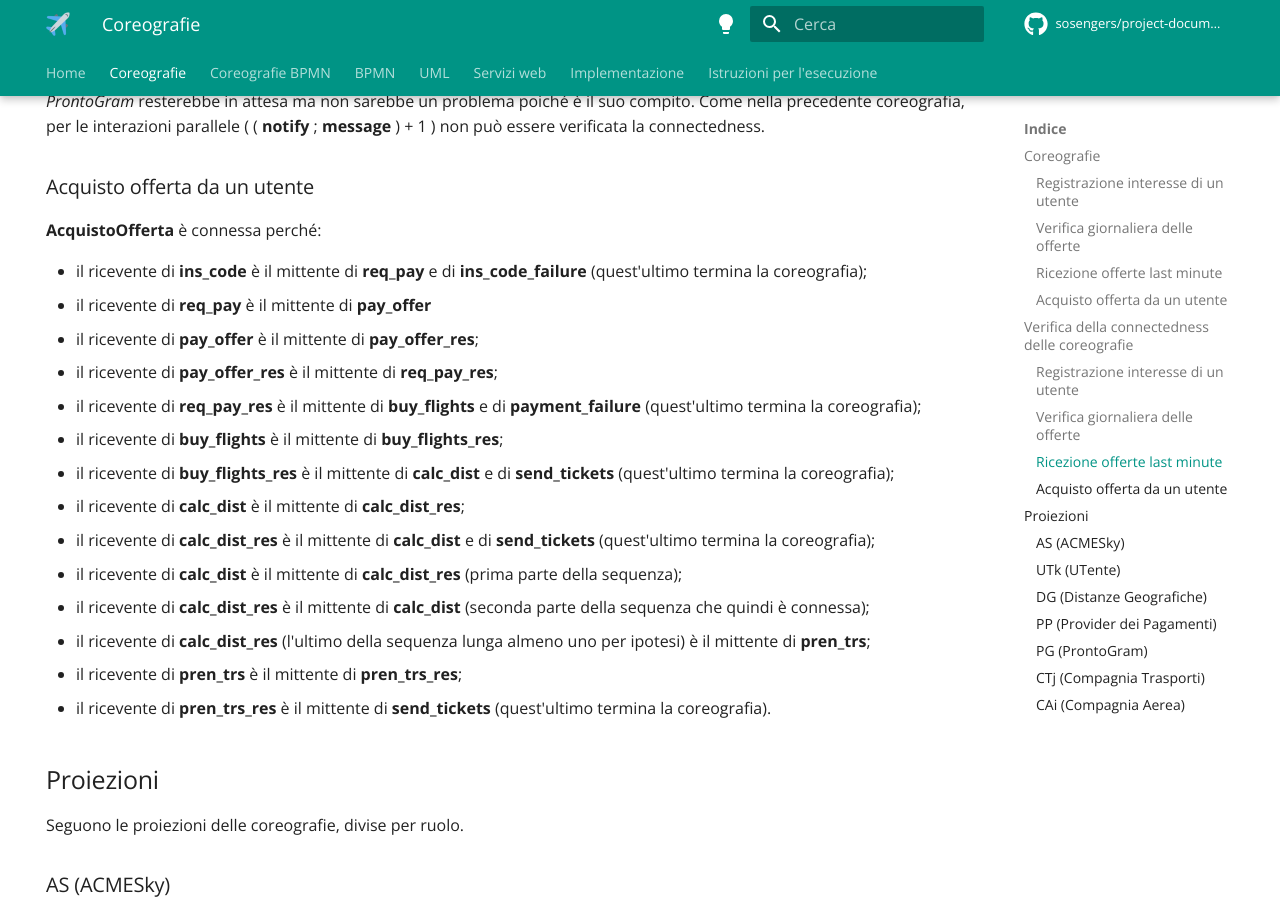
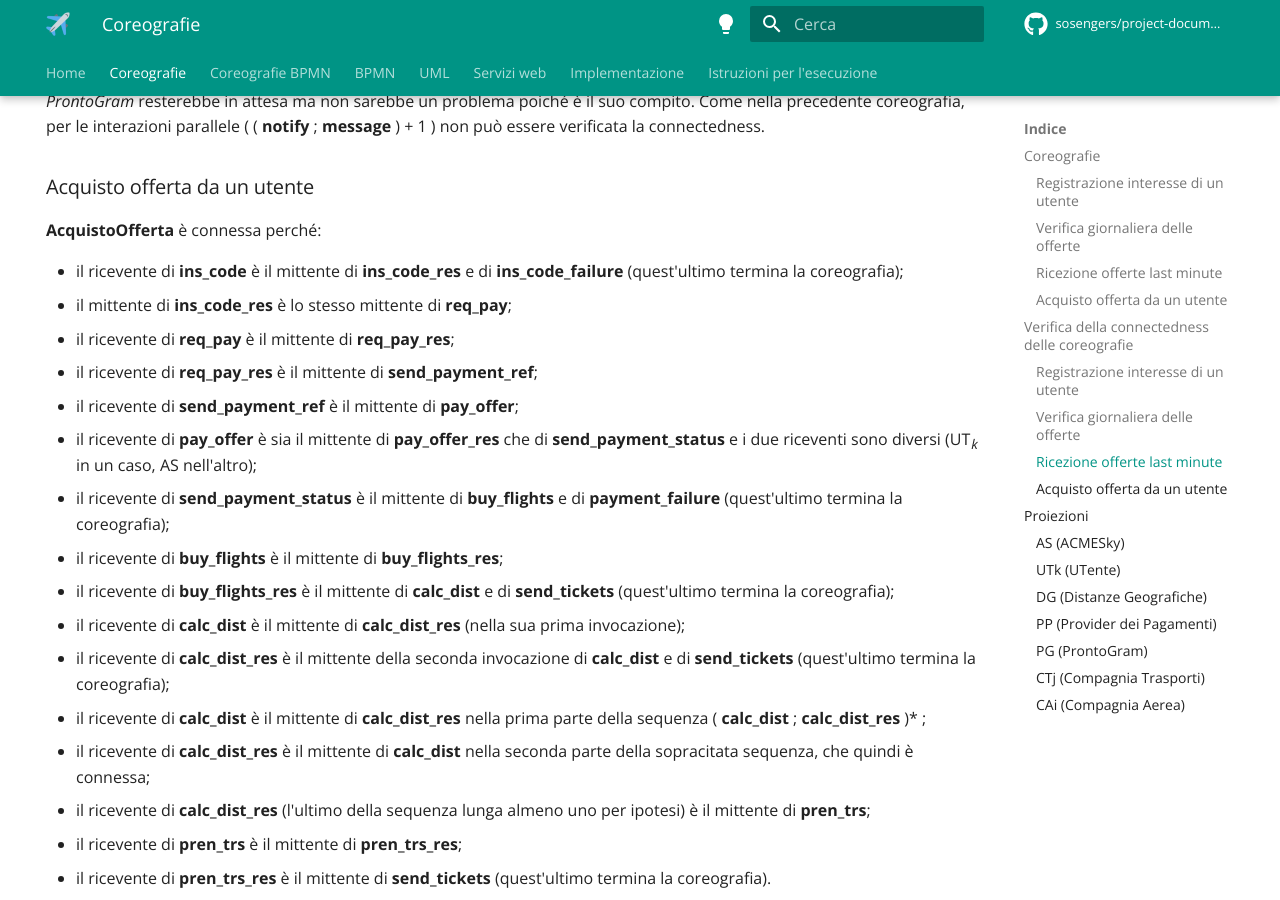
Before and after one commit to sosengers/project-documentation, an MkDocs documentation site: the page built from docs/coreografie.md, in a window 1280 px wide and 900 px high, scrolled down 4116 px. Built offline with MkDocs 1.6.1 and Material for MkDocs 9.7.7, drawn with Linux system fonts in a browser that asks for light colours; comment, search, counter and statistics services are not loaded.

Commit message:
Aggiornata connectedness pt.2

```diff
--- a/docs/coreografie.md
+++ b/docs/coreografie.md
@@ -175,17 +175,19 @@ Come nell'interazione fra AS e le varie CA<sub>*i*</sub>, le interazioni paralle
 ### Acquisto offerta da un utente
 **AcquistoOfferta** è connessa perché:
 
-- il ricevente di **ins_code** è il mittente di **req_pay** e di **ins_code_failure** (quest'ultimo termina la coreografia);
-- il ricevente di **req_pay** è il mittente di  **pay_offer**
-- il ricevente di **pay_offer** è il mittente di **pay_offer_res**;
-- il ricevente di **pay_offer_res** è il mittente di **req_pay_res**;
-- il ricevente di **req_pay_res** è il mittente di **buy_flights** e di **payment_failure** (quest'ultimo termina la coreografia);
+- il ricevente di **ins_code** è il mittente di **ins_code_res** e di **ins_code_failure** (quest'ultimo termina la coreografia);
+- il mittente di **ins_code_res** è lo stesso mittente di **req_pay**;
+- il ricevente di **req_pay** è il mittente di **req_pay_res**;
+- il ricevente di **req_pay_res** è il mittente di **send_payment_ref**;
+- il ricevente di **send_payment_ref** è il mittente di **pay_offer**;
+- il ricevente di **pay_offer** è sia il mittente di **pay_offer_res** che di **send_payment_status** e i due riceventi sono diversi (UT<sub><em>k</em></sub> in un caso, AS nell'altro);
+- il ricevente di **send_payment_status** è il mittente di **buy_flights** e di **payment_failure** (quest'ultimo termina la coreografia);
 - il ricevente di **buy_flights** è il mittente di **buy_flights_res**;
 - il ricevente di **buy_flights_res** è il mittente di **calc_dist** e di **send_tickets** (quest'ultimo termina la coreografia);
-- il ricevente di **calc_dist** è il mittente di **calc_dist_res**;
-- il ricevente di **calc_dist_res** è il mittente di **calc_dist** e di **send_tickets** (quest'ultimo termina la coreografia);
-- il ricevente di **calc_dist** è il mittente di **calc_dist_res** (prima parte della sequenza);
-- il ricevente di **calc_dist_res** è il mittente di **calc_dist** (seconda parte della sequenza che quindi è connessa);
+- il ricevente di **calc_dist** è il mittente di **calc_dist_res** (nella sua prima invocazione);
+- il ricevente di **calc_dist_res** è il mittente della seconda invocazione di **calc_dist** e di **send_tickets** (quest'ultimo termina la coreografia);
+- il ricevente di **calc_dist** è il mittente di **calc_dist_res** nella prima parte della sequenza ( **calc_dist** ; **calc_dist_res** )* ;
+- il ricevente di **calc_dist_res** è il mittente di **calc_dist** nella seconda parte della sopracitata sequenza, che quindi è connessa;
 - il ricevente di **calc_dist_res** (l'ultimo della sequenza lunga almeno uno per ipotesi) è il mittente di **pren_trs**;
 - il ricevente di **pren_trs** è il mittente di **pren_trs_res**;
 - il ricevente di **pren_trs_res** è il mittente di **send_tickets** (quest'ultimo termina la coreografia).
```
